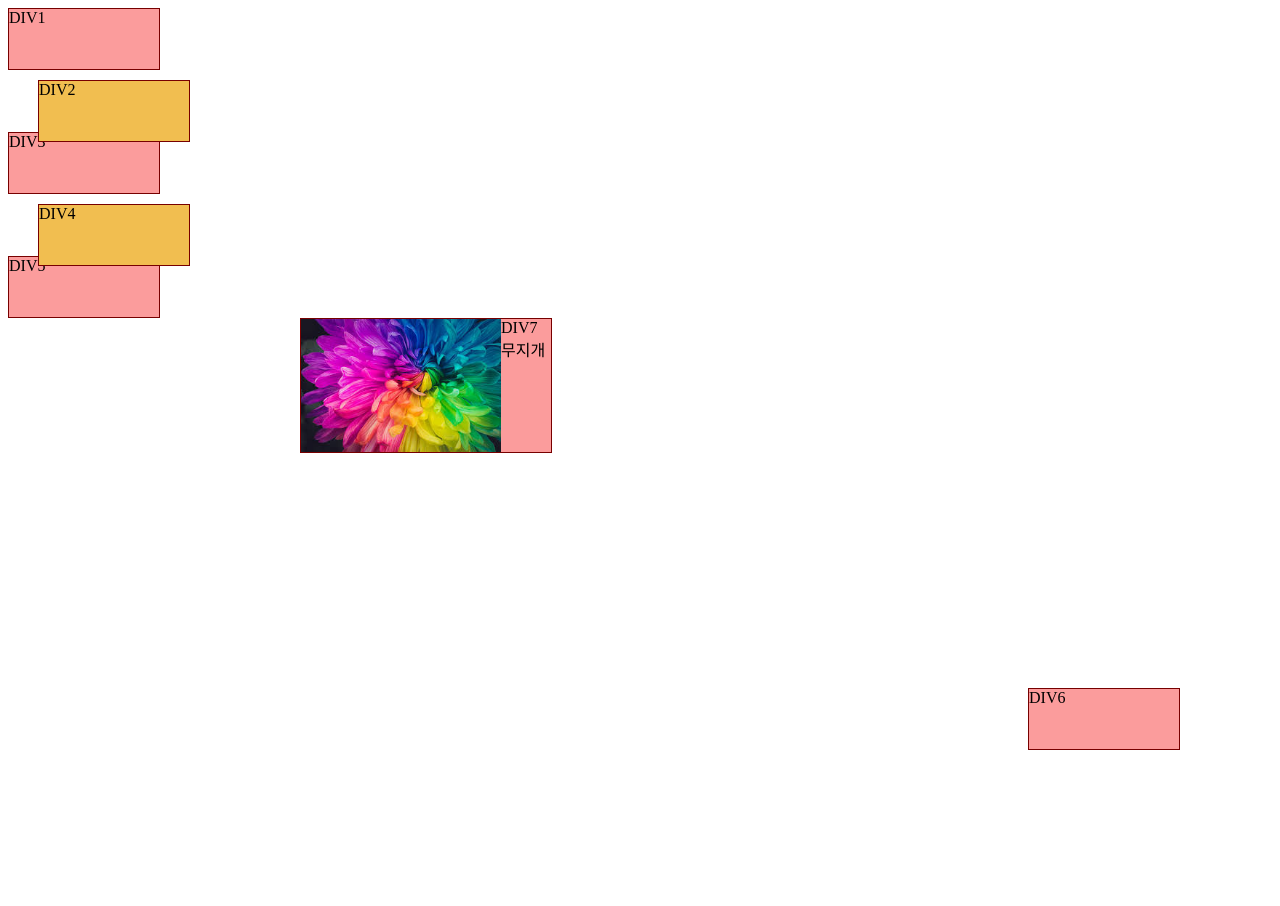
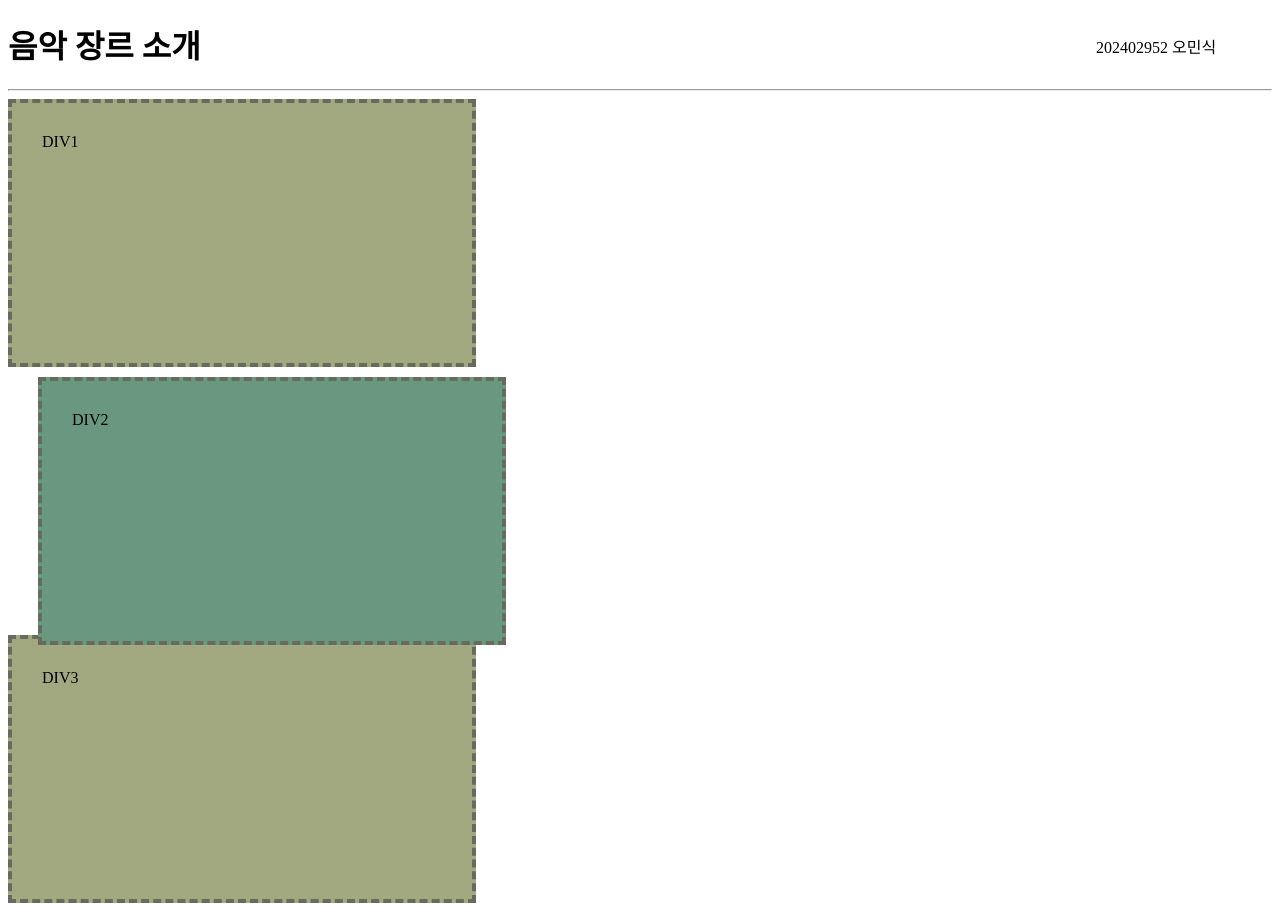
Before and after one commit to minsik0708/webwork.github.io, a plain HTML site: page index.html in a window 1280 px wide. Shown: the top 906 px of the page. Before the commit the page ends 800 px from the top, so only its background shows below. Drawn offline with Linux system fonts and the light colour scheme.

Commit message:
Add files via upload

```diff
--- a/index.html
+++ b/index.html
@@ -5,26 +5,30 @@
     <meta name="viewport" content="width=device-width, initial-scale=1.0">
     <title>Document</title>
     <style>
-    div{
-            /* display: inline-block; */
-            width: 150px;
-            height: 60px;
-            border: 1px solid #700;
-            background-color: rgba(248, 88, 88, 0.589);
+  div{
+            background-color: rgb(162, 168, 127);
+            width: 400px;
+            height: 200px;
+            border:4px dashed #666b5e;
+            /* margin: 5px; */
+            padding:30px;
         }
         #n3:hover{opacity: 0.6
         }
     .sub{
-        background-color: rgb(241, 190, 80);
+        background-color: rgb(105, 151, 127);
         position: relative;
         top:10px;
         left:30px;
         }
     #fix{
+        width: 150px;
+            height: 10px;
+            border:4px dashed #ffffff;
         position: fixed;
         /* position: absolute; */
-        bottom:50px;
-        right:100px;
+        top:0px;
+        right:0px;
         }
     #float{
         position: fixed;
@@ -35,12 +39,13 @@
     </style>
 </head>
 <body>
+    <h1>음악 장르 소개</h1><hr>
     <div>DIV1</div>
     <div class="sub">DIV2 </div>
     <div id="n3">DIV3 </div>
     <div class="sub">DIV4 </div>
     <div>DIV5</div>
-    <div id="fix"> DIV6 </div>
+    <div id="fix"; style="background-color: white;";> 202402952 오민식 </div>
     <div id="float">DIV7
         <img src="download.jpg" width="200px" style="float:left"> 무지개
 </body>
```
